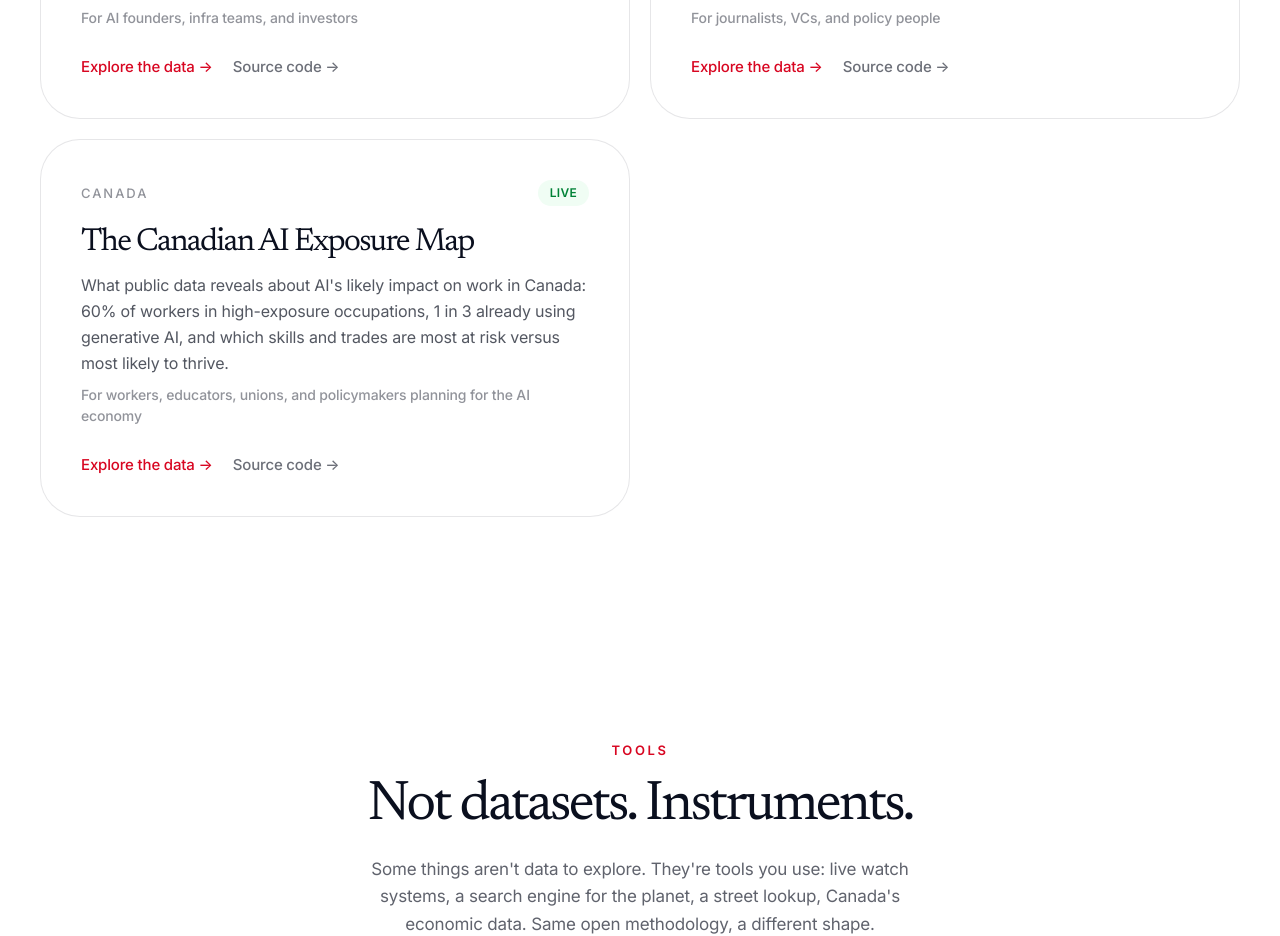
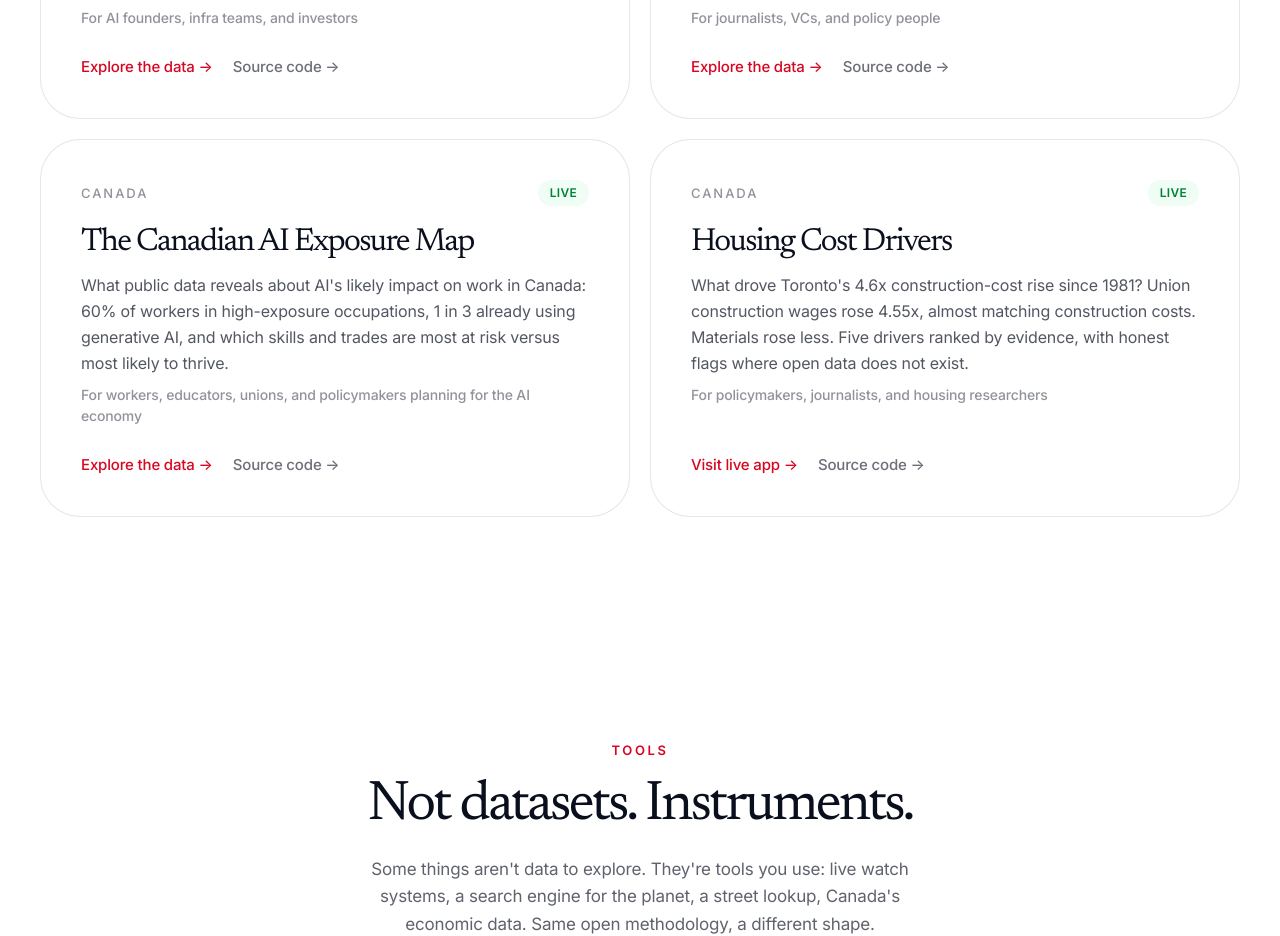
Before and after one commit to Nshipyard/canada-nshipyard, a Next.js app: page / in a window 1280 px wide. Shown: the part 8420-9356 px from the top of the page. Built offline with nearby package versions, Linux system fonts and the light colour scheme; no server answers.

Commit message:
Projects: add Housing Cost Drivers card (restores landing-page entry)

```diff
--- a/src/i18n.tsx
+++ b/src/i18n.tsx
@@ -407,6 +407,16 @@ const en = {
         user: "For workers, educators, unions, and policymakers planning for the AI economy",
         url: "https://aijobs.canada.nshipyard.com",
         cta: "explore" as const,
+        status: "live" as const,
+      },
+      {
+        repo: "canada-housing-cost-drivers",
+        name: "Housing Cost Drivers",
+        tag: "Canada",
+        desc: "What drove Toronto's 4.6x construction-cost rise since 1981? Union construction wages rose 4.55x, almost matching construction costs. Materials rose less. Five drivers ranked by evidence, with honest flags where open data does not exist.",
+        user: "For policymakers, journalists, and housing researchers",
+        url: "https://housing-costs.nshipyard.com",
+        cta: "visit" as const,
         status: "live" as const,
       },
     ],
@@ -2046,6 +2056,16 @@ const fr: Dict = {
         cta: "explore" as const,
         status: "live" as const,
       },
+      {
+        repo: "canada-housing-cost-drivers",
+        name: "Housing Cost Drivers",
+        tag: "Canada",
+        desc: "Qu'est-ce qui a porté la hausse de 4,6x des coûts de construction à Toronto depuis 1981? Les salaires syndicaux ont grimpé de 4,55x, pratiquement autant que les coûts. Les matériaux ont moins augmenté. Cinq moteurs classés par preuves, avec mentions honnêtes là où les données ouvertes n'existent pas.",
+        user: "Pour les décideurs, les journalistes et les chercheurs en habitation",
+        url: "https://housing-costs.nshipyard.com",
+        cta: "visit" as const,
+        status: "live" as const,
+      },
     ],
   },
   tools: {
```
